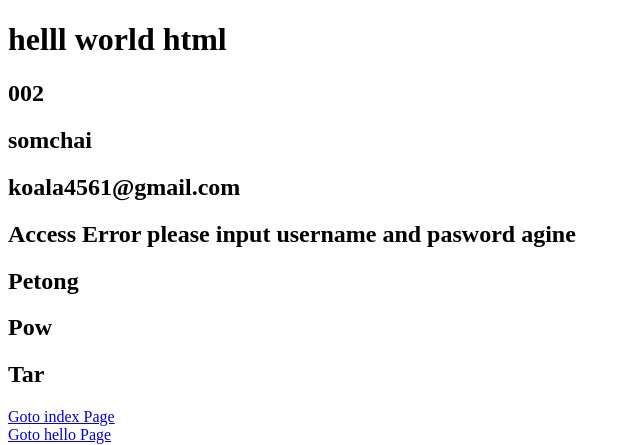
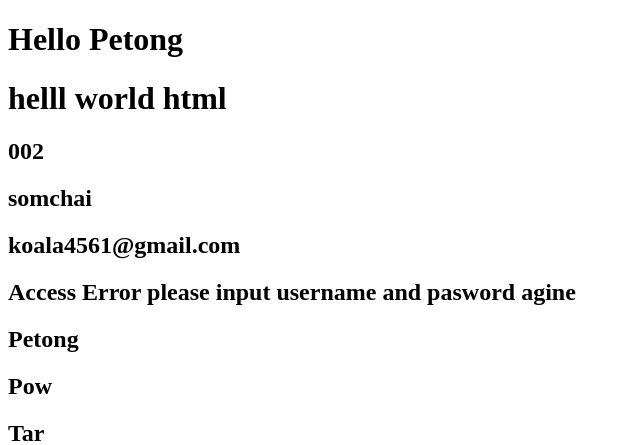
Before and after one commit to koala45601/Django_basic, a Django app: page / in a window 1280 px wide. Shown: the top 445 px of the page, without its empty margins (0-640 px from the left). Run offline with Django 3.2, Linux system fonts and the light colour scheme.

Commit message:
initial commit

```diff
--- a/web_box_env/webcv/myapp/urls.py
+++ b/web_box_env/webcv/myapp/urls.py
@@ -4,7 +4,7 @@ from . import views
 
 urlpatterns = [
     #localhost:8000/
-    path('', views.index,name='index'),
+    path('', views.index,name='index_1'),
     #localhost:8000/hello/(ใส่เลขในตัวแปร id)
     path('hello/<str:id>', views.hello,name='hello1'),
     #localhost:8000/re_path/
@@ -13,5 +13,7 @@ urlpatterns = [
     re_path(r're_path_2/(?P<year>[0-9]{4})/$', views.re_path_2,name='repath2'),
     #localhost:8000/re_path/(ใส่เลข4 ตัว ตัวแปร year และใส่่สลัก(-)เช่น Petong-miss)
     re_path(r're_path_3/(?P<ID_2>[0-9]{4})/(?P<slug>[\w-]+)/$', views.re_path_3,name='repath3'),
+    #localhost:8000/hello_hompage
+    path('hello_homepage/', views.hello_homepage)
 
 ]
--- a/web_box_env/webcv/myapp/views.py
+++ b/web_box_env/webcv/myapp/views.py
@@ -2,6 +2,13 @@ from django.shortcuts import render
 from django.http import HttpResponse
 from datetime import datetime, time
 
+'''def [hello_hompage] = มีไว้สำหรับ เป็นต้องส่งค่า request ไปยัง urls.py หรือก็คือ  hello_hompage คือชื่อตัวเว็บที่ส่งค่าไปเช่น ip web คือ 127.0.0.1:8000
+แล้วถ้าอยากได้ข้อความหรือค่าที่ มีอยุ่ใน def ให้ใช้ 127.0.0.1:8000/hello_homepage แต่ต้องไปเพิ่มใน urls.py ด้วย
+
+การส่งค่าจะใช้ คำสั่ง return HttpResponse เพื่อส่งค่า
+'''
+def hello_homepage(request):
+    return HttpResponse('<h1>HELLO Petong<h1>')
 
 def hello(request, id):
     return HttpResponse('HELLO WORLD ID = '+id )
--- a/web_box_env/webcv/templates/index.html
+++ b/web_box_env/webcv/templates/index.html
@@ -7,6 +7,7 @@
     <title>Document</title>
 </head>
 <body>
+    <h1>Hello Petong</h1>
     <h1>helll world html</h1>
     <h2>{{id2}}</h2>
     <h2>{{name2}}</h2>
```
